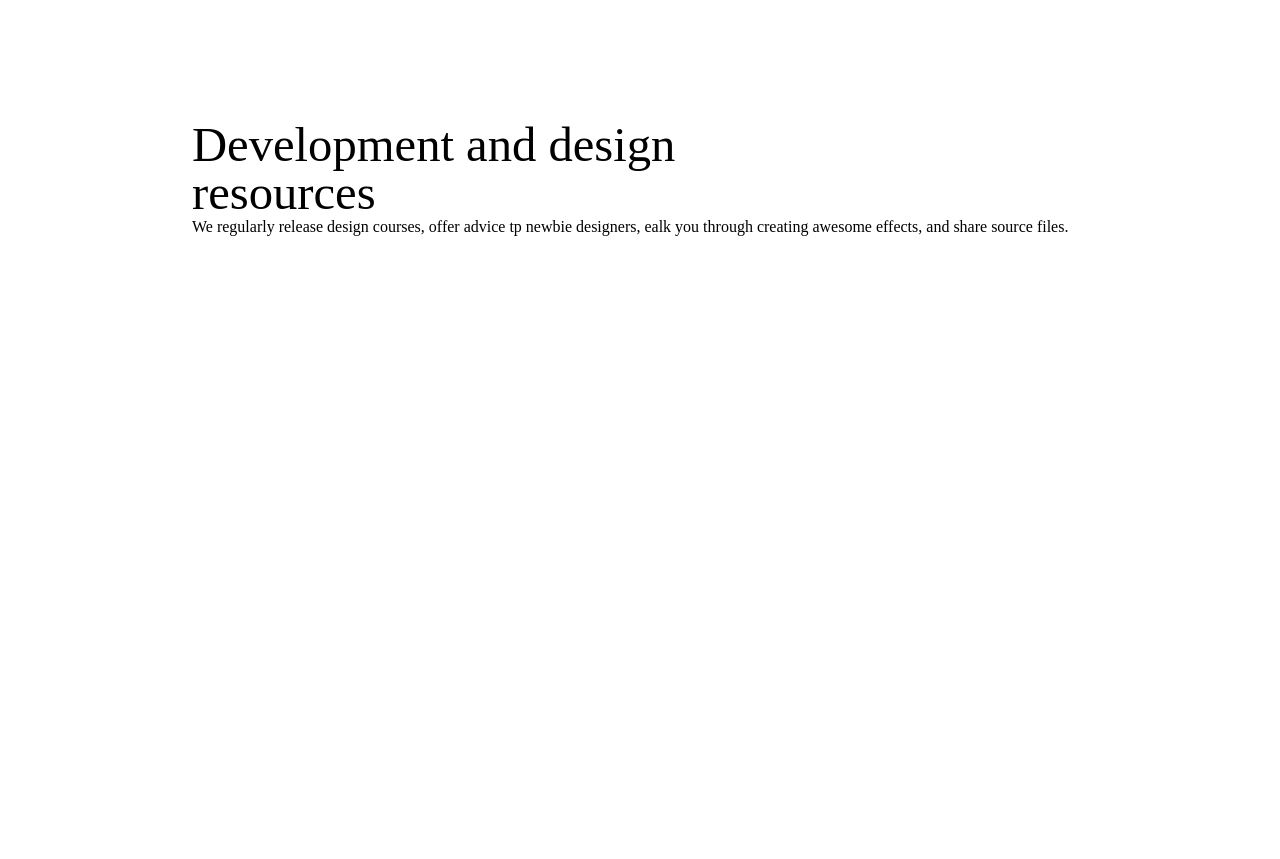
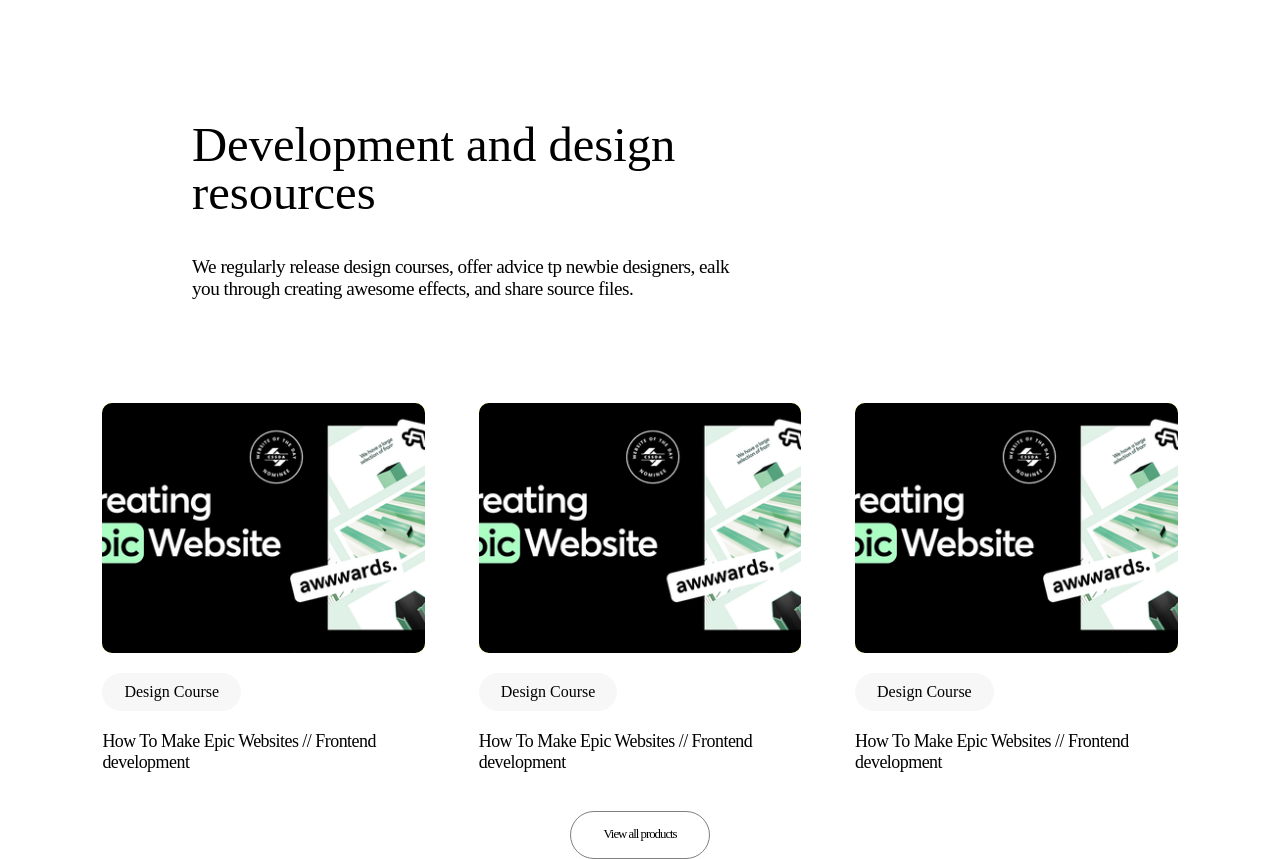
Before and after one commit to arbaazalishaikh/Cuberto_Clone, a plain HTML site: page index.html in a window 1280 px wide. Shown: the part 1988-2847 px from the top of the page. Before the commit the page ends 2288 px from the top, so only its background shows below. Drawn offline with nearby package versions, Linux system fonts and the light colour scheme.

Commit message:
modified files

```diff
--- a/index.html
+++ b/index.html
@@ -30,7 +30,8 @@
                 </div>
             </div>
             <div class="home-last">
-                <p>Leading digital agency with solid design and development <br> expertise. We build readymade Websites, mobile <br>applications, and elaborate online business serives.</p>
+                <p>Leading digital agency with solid design and development <br> expertise. We build readymade Websites,
+                    mobile <br>applications, and elaborate online business serives.</p>
             </div>
 
         </div>
@@ -76,7 +77,37 @@
 
         <div class="dev">
             <h1>Development and design resources</h1>
-            <p>We regularly release design courses, offer advice tp newbie designers, ealk you through creating awesome effects, and share source files.</p>
+            <p>We regularly release design courses, offer advice tp newbie designers, ealk you through creating awesome
+                effects, and share source files.</p>
+        </div>
+
+        <div class="slides">
+            <div class="slide">
+                <div class="img">
+                    <img src="./images/slide1.png" alt="">
+                </div>
+                <div class="tag">Design Course</div>
+                <h3>How To Make Epic Websites // Frontend development</h3>
+            </div>
+            <div class="slide">
+                <div class="img">
+                    <img src="./images/slide1.png" alt="">
+                </div>
+                <div class="tag">Design Course</div>
+                <h3>How To Make Epic Websites // Frontend development</h3>
+            </div>
+            <div class="slide">
+                <div class="img">
+                    <img src="./images/slide1.png" alt="">
+                </div>
+                <div class="tag">Design Course</div>
+                <h3>How To Make Epic Websites // Frontend development</h3>
+            </div>
+
+        </div>
+
+        <div class="btn">
+            <button>View all products</button>
         </div>
     </div>
 </body>
--- a/style.css
+++ b/style.css
@@ -200,3 +200,53 @@ body {
     line-height: 1;
     /* text-transform: capitalize; */
 }
+
+.dev p{
+    font-size: 1.5vw;
+    margin-top: 3vw;
+    letter-spacing: -0.5px;
+    width: 60%;
+}
+
+
+.slides{
+    padding: 3vw 8vw;
+    display: flex;
+    justify-content: space-between;
+}
+
+
+.slide{
+    width: 30%;
+    /* height: 100px; */
+    /* background-color: red; */
+}
+
+.slide .img{
+    width: 100%;
+    height: 250px;
+    overflow: hidden;
+    border-radius: 10px;
+    background-color: yellow;
+
+}
+
+.slide .img img{
+    width: 100%;
+    height: 100%;
+    object-fit: cover;
+}
+
+.slide .tag{
+    width: fit-content;
+    border-radius: 100px;
+    padding: 10px 22px;
+    background-color: #f7f7f7;
+    margin: 20px 0;
+}
+
+.slide h3{
+    font-size: 1.4vw;
+    font-weight: 400;
+    letter-spacing: -0.5px;
+}
```
Also changed, not shown: images/slide1.png (added).
